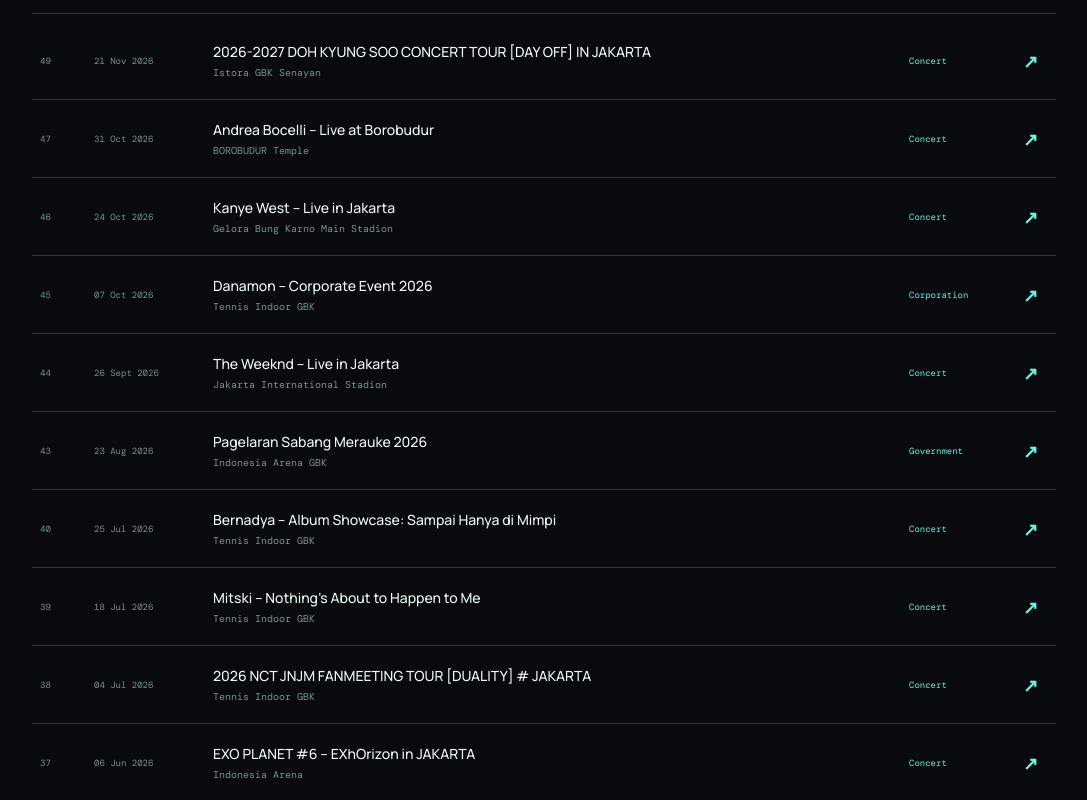
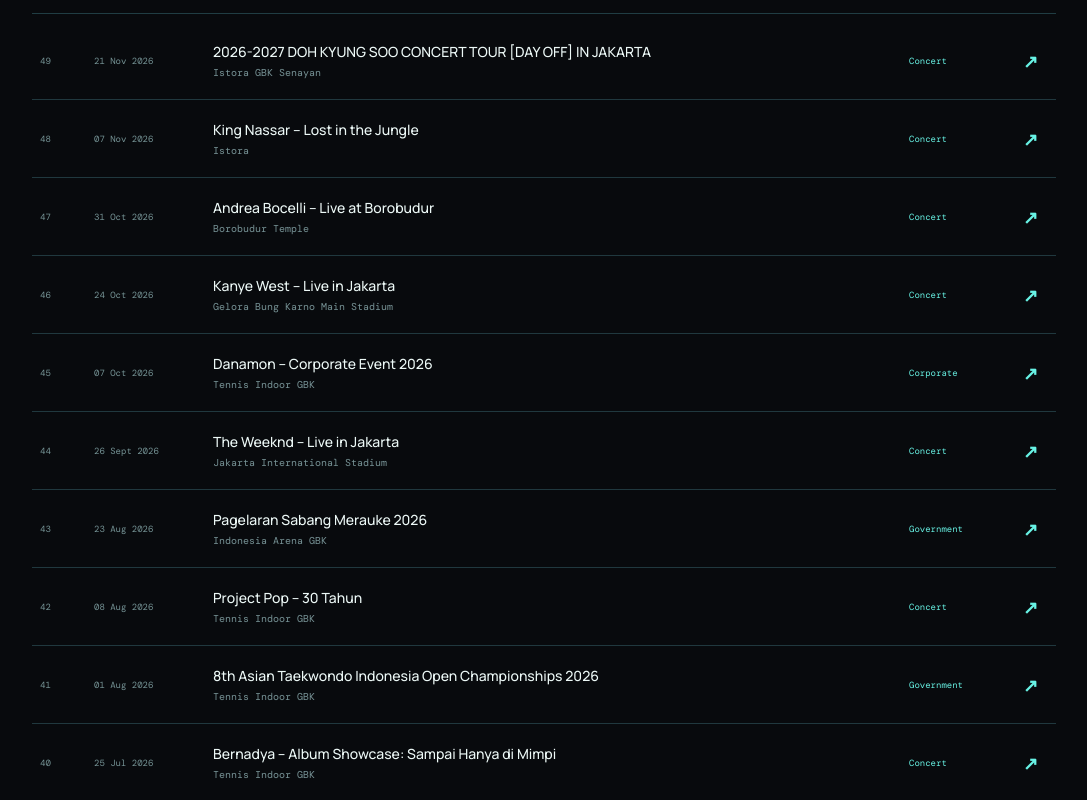
Before and after one commit to A-ksara/Xsaaa, a React (Vite) app: page / in a window 1280 px wide. Shown: the part 3700-4500 px from the top of the page, without its empty margins (96-1183 px from the left). Built offline with nearby package versions, Linux system fonts and the light colour scheme; a web font is replaced by a local one.

Commit message:
Normalize event archive naming and metadata

```diff
--- a/src/App.jsx
+++ b/src/App.jsx
@@ -20,7 +20,7 @@ const events = [
   { n: 9,  title: "LINKIN PARK: FROM ZERO WORLD TOUR – JAKARTA",                      venue: "Madya GBK",               date: "2025-02-16",                           cat: "Concert"     },
   { n: 10, title: "BOYNEXTDOOR TOUR ‘KNOCK ON Vol.1’ IN JAKARTA",                      venue: "Istora GBK",              date: "2025-04-12",                           cat: "Concert"     },
   { n: 11, title: "BE RIGHT, BE BRIGHT! – Preliminary Night Puteri Indonesia 2025",                  venue: "Balai Sarbini",           date: "2025-04-26",                           cat: "Production"  },
-  { n: 12, title: "Putri Indonesia",                  venue: "JCC GBK",                 date: "2025-05-01",                           cat: "Production"  },
+  { n: 12, title: "Puteri Indonesia 2025 – Event Production", venue: "Jakarta International Convention Center (JICC)",                 date: "2025-05-01",                           cat: "Production"  },
   { n: 13, title: "BRI Jakarta International Java Jazz Festival 2025",               venue: "JIExpo",                  date: "2025-05-30", endDate: "2025-06-01",    cat: "Festival"    },
   { n: 14, title: "2025 BABYMONSTER 1st WORLD TOUR <HELLO MONSTERS> IN JAKARTA",                      venue: "ICE BSD Hall 5",          date: "2025-06-14",                           cat: "Concert"     },
   { n: 15, title: "MEDCO SYNERGY DAY 2025",                      venue: "Indonesia Arena",         date: "2025-06-28",                           cat: "Corporate"   },
@@ -49,14 +49,14 @@ const events = [
   { n: 38, title: "2026 NCT JNJM FANMEETING TOUR [DUALITY] # JAKARTA", venue: "Tennis Indoor GBK", date: "2026-07-04", endDate: "2026-07-05", cat: "Concert"},
   { n: 39, title: "Mitski – Nothing’s About to Happen to Me", venue: "Tennis Indoor GBK", date: "2026-07-18", cat: "Concert"},
   { n: 40, title: "Bernadya – Album Showcase: Sampai Hanya di Mimpi", venue: "Tennis Indoor GBK", date: "2026-07-25", cat: "Concert"},
-  { n: 41, title: "8th Asian Taekwondo Indonesia Open Championships 2026", venue: "Tennis Indoor GBK", date: "2026-08-1", endDate: " 2026-08-05", cat: "Government"},
-  { n: 42, title: "Project Pop – 30 Tahun", venue: "Tennis Indoor GBK", date: "2026-08-8", cat: "Concert"},
-  { n: 43, title: "Pagelaran Sabang Merauke 2026", venue: "Indonesia Arena GBK", date: "2026-08-23", endDate: " 2026-08-24", cat: "Government"},
-  { n: 44, title: "The Weeknd – Live in Jakarta", venue: "Jakarta International Stadion", date: "2026-09-26", endDate: " 2026-09-27", cat: "Concert"},
-  { n: 45, title: "Danamon – Corporate Event 2026", venue: "Tennis Indoor GBK", date: "2026-10-07", cat: "Corporation"},
-  { n: 46, title: "Kanye West – Live in Jakarta", venue: "Gelora Bung Karno Main Stadion", date: "2026-10-24", cat: "Concert"},
-  { n: 47, title: "Andrea Bocelli – Live at Borobudur", venue: "BOROBUDUR Temple", date: "2026-10-31", cat: "Concert"},
-  { n: 48, title: "King Nassar – Lost in the Jungle", venue: "Istora", date: "2026-11-7", cat: "Concert"},
+  { n: 41, title: "8th Asian Taekwondo Indonesia Open Championships 2026", venue: "Tennis Indoor GBK", date: "2026-08-01", endDate: "2026-08-05", cat: "Government"},
+  { n: 42, title: "Project Pop – 30 Tahun", venue: "Tennis Indoor GBK", date: "2026-08-08", cat: "Concert"},
+  { n: 43, title: "Pagelaran Sabang Merauke 2026", venue: "Indonesia Arena GBK", date: "2026-08-23", endDate: "2026-08-24", cat: "Government"},
+  { n: 44, title: "The Weeknd – Live in Jakarta", venue: "Jakarta International Stadium", date: "2026-09-26", endDate: " 2026-09-27", cat: "Concert"},
+  { n: 45, title: "Danamon – Corporate Event 2026", venue: "Tennis Indoor GBK", date: "2026-10-07", cat: "Corporate"},
+  { n: 46, title: "Kanye West – Live in Jakarta", venue: "Gelora Bung Karno Main Stadium", date: "2026-10-24", cat: "Concert"},
+  { n: 47, title: "Andrea Bocelli – Live at Borobudur", venue: "Borobudur Temple", date: "2026-10-31", cat: "Concert"},
+  { n: 48, title: "King Nassar – Lost in the Jungle", venue: "Istora", date: "2026-11-07", cat: "Concert"},
   { n: 49, title: "2026-2027 DOH KYUNG SOO CONCERT TOUR [DAY OFF] IN JAKARTA", venue: "Istora GBK Senayan", date: "2026-11-21", endDate: "2026-11-22", cat: "Concert"},
 
 
```
